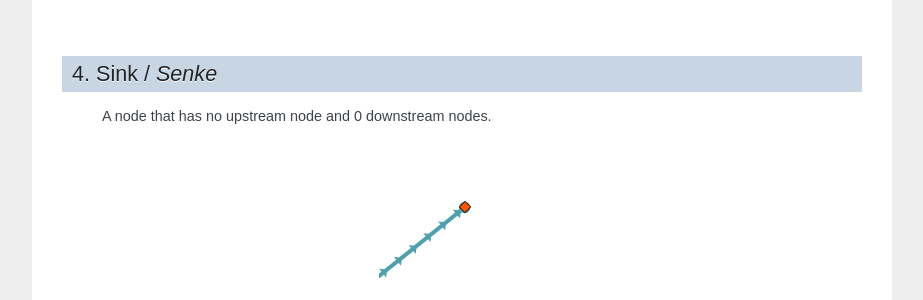
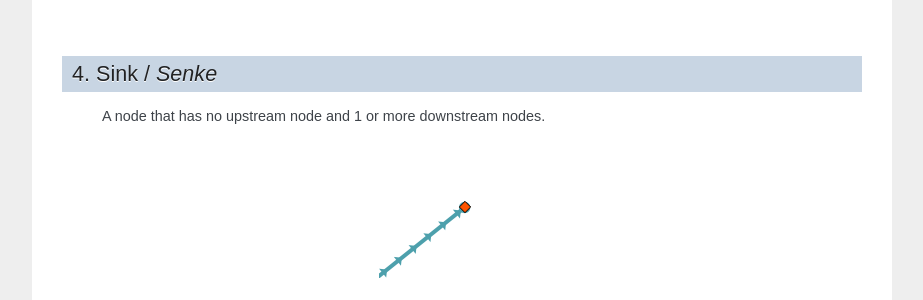
Before and after one commit to kartoza/stream_feature_extractor, a Sphinx documentation site: the page built from help/source/features.rst, in a window 1280 px wide and 900 px high, scrolled down 1026 px. Shown: the part 152-452 px from the top of the window, without its empty margins (198-1121 px from the left). Built offline with Sphinx 7.4.7, drawn with Linux system fonts in a browser that asks for light colours; formulas are drawn with MathJax 3.

Commit message:
[Doc] Update rule for sink.

```diff
--- a/help/source/features.rst
+++ b/help/source/features.rst
@@ -34,7 +34,7 @@ feature each node represents.
 4. Sink / *Senke*
 -----------------
 
-   A node that has no upstream node and 0 downstream nodes.
+   A node that has no upstream node and 1 or more downstream nodes.
 
    .. image:: /_static/sink.png
       :align: center
```
